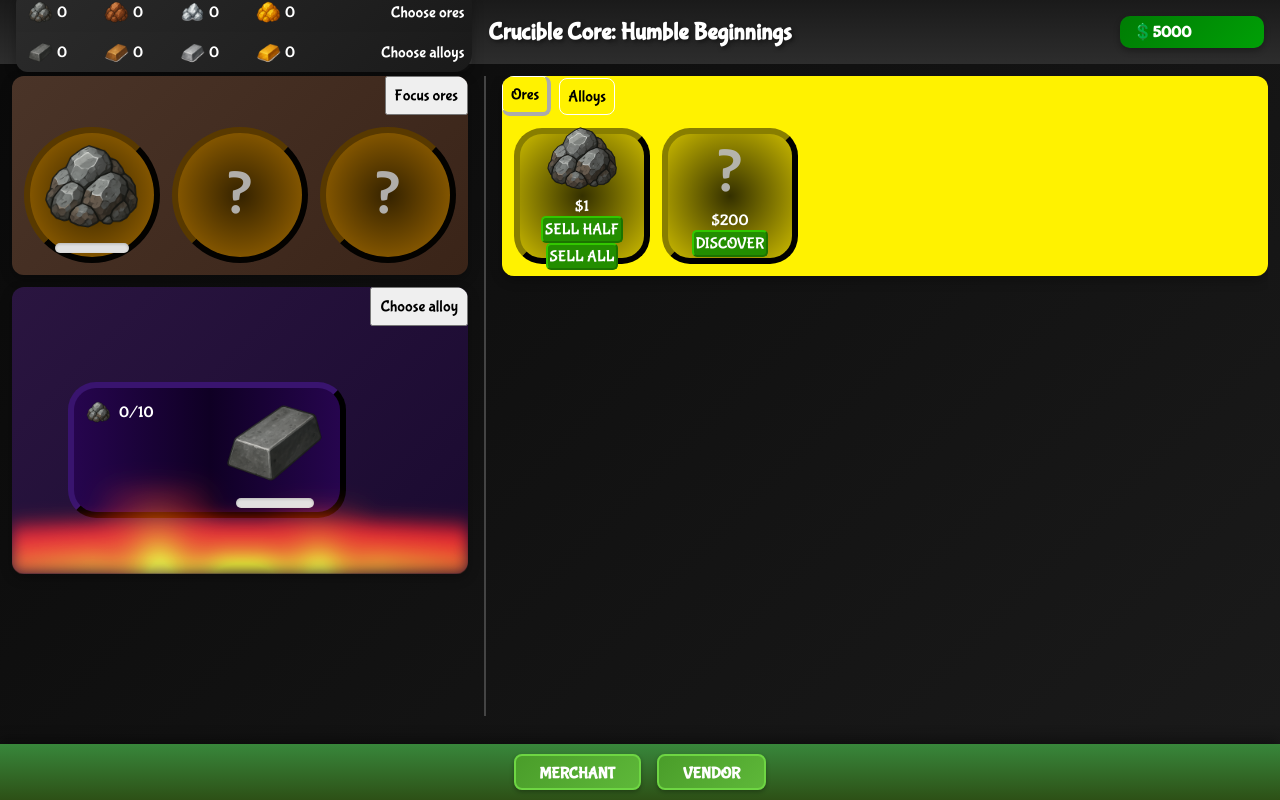
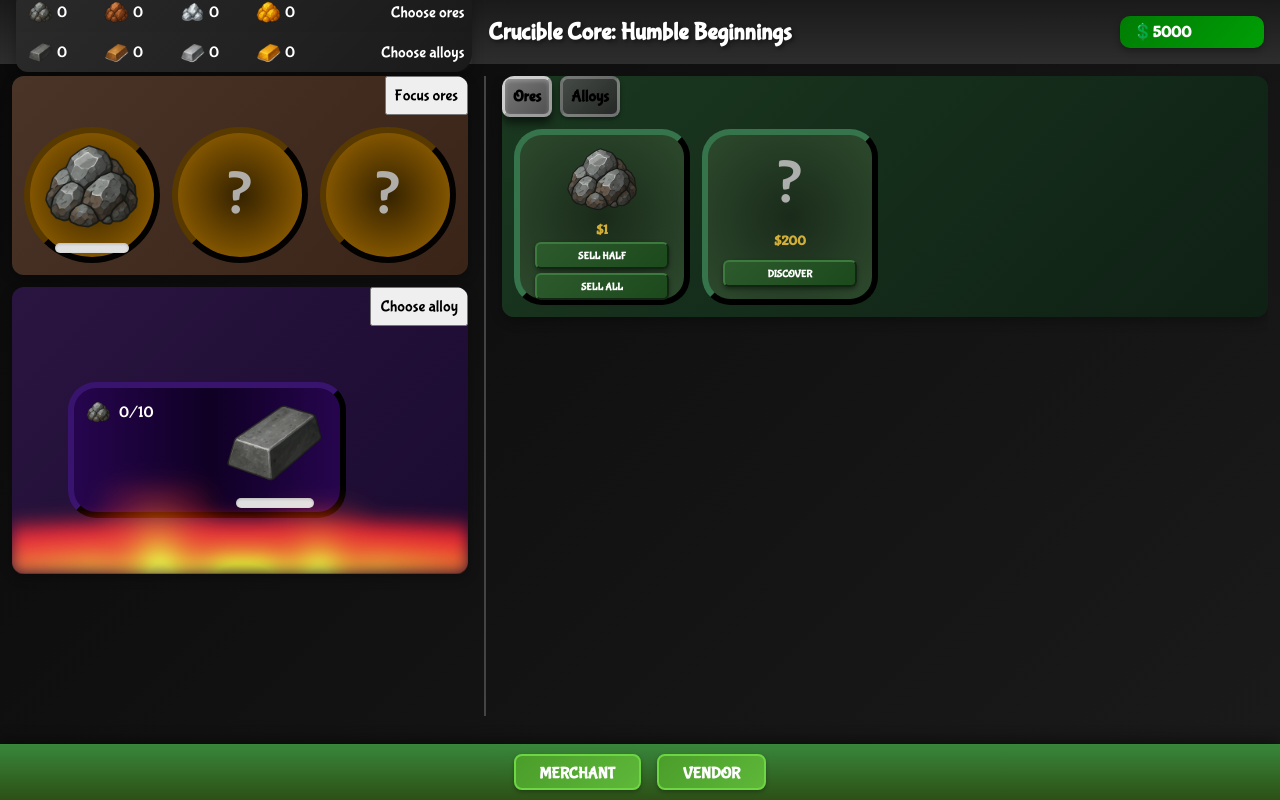
Before and after one commit to emanuelmisic/crucible-core, a React (Vite) app: page / in a window 1280 px wide. Both pictures are taken after a click on the button "MERCHANT". Built offline with nearby package versions, Linux system fonts and the light colour scheme.

Commit message:
merchant and vendor panel improvements

```diff
--- a/src/styles/TabBtn.scss
+++ b/src/styles/TabBtn.scss
@@ -1,11 +1,26 @@
 .tab-btn {
-  background: none;
-  border: 1px solid #ffffff;
+  background: linear-gradient(135deg, rgba(80, 80, 80, 0.8), rgba(40, 40, 40, 0.9));
+  border: 3px solid rgba(255, 255, 255, 0.3);
   border-radius: 8px;
-  padding: 0.5rem;
+  padding: 0.5rem 1rem;
+  font-weight: bold;
+  cursor: pointer;
+  transition: all 0.2s ease;
+  box-shadow: 0 2px 4px rgba(0, 0, 0, 0.4);
+
+  &:hover {
+    background: linear-gradient(135deg, rgba(100, 100, 100, 0.9), rgba(60, 60, 60, 1));
+    border-color: rgba(255, 255, 255, 0.5);
+    box-shadow: 0 4px 6px rgba(0, 0, 0, 0.5);
+  }
 
   &--selected {
-    border-bottom: 4px outset #ffffff;
-    border-right: 4px outset #ffffff;
+    background: linear-gradient(135deg, rgba(120, 120, 120, 1), rgba(80, 80, 80, 1));
+    border: 3px solid rgba(255, 255, 255, 0.7);
+    border-bottom-style: outset;
+    border-bottom-color: rgba(255, 255, 255, 0.8);
+    border-right-style: outset;
+    border-right-color: rgba(255, 255, 255, 0.8);
+    box-shadow: 0 6px 10px rgba(0, 0, 0, 0.6), inset 0 2px 4px rgba(255, 255, 255, 0.25);
   }
 }
--- a/src/styles/panels/MerchantPanel.scss
+++ b/src/styles/panels/MerchantPanel.scss
@@ -1,7 +1,7 @@
 .merchant-panel {
   width: 100%;
   max-width: 50rem;
-  background-color: #fff200;
+  background: linear-gradient(135deg, #1a3820, #0f2015);
   border-radius: 12px;
   box-shadow: 0 4px 12px rgba(0, 0, 0, 0.3);
   overflow: hidden;
@@ -14,39 +14,59 @@
     .item {
       display: flex;
       flex-direction: column;
-      justify-content: center;
+      justify-content: space-around;
       align-items: center;
+      gap: 0.25rem;
+      padding: 0.5rem;
       background: radial-gradient(
         circle farthest-corner at center center,
-        #343000 0%,
-        #cbba00 100%
+        #1a2a1a 0%,
+        #2d4a2d 100%
       );
       background: -webkit-radial-gradient(
         circle farthest-corner at center center,
-        #343000 0%,
-        #cbba00 100%
+        #1a2a1a 0%,
+        #2d4a2d 100%
       );
       background: -moz-radial-gradient(
         circle farthest-corner at center center,
-        #343000 0%,
-        #cbba00 100%
+        #1a2a1a 0%,
+        #2d4a2d 100%
       );
-      width: 8.5rem;
-      height: 8.5rem;
-      border: 6px outset #343000;
+      width: 11rem;
+      height: 11rem;
+      border: 6px outset #0f2015;
       border-radius: 1.75rem;
 
       .item__price {
-        color: #ffffff;
+        color: #d4af37;
+        font-weight: bold;
+        font-size: 0.85rem;
       }
 
       button {
-        background-color: #238e00;
+        background: linear-gradient(135deg, #2d5a2d, #1d4a1d);
         color: #ffffff;
         cursor: pointer;
-        border: 2px outset #32c700;
-        border-radius: 5px;
-        padding: 2px;
+        border: 2px outset #3d7a3d;
+        border-radius: 6px;
+        padding: 0.35rem 0.5rem;
+        font-size: 0.65rem;
+        font-weight: bold;
+        width: 90%;
+        transition: all 0.15s ease;
+        box-shadow: 0 2px 4px rgba(0, 0, 0, 0.4);
+
+        &:hover {
+          background: linear-gradient(135deg, #3d7a3d, #2d6a2d);
+          transform: translateY(-1px);
+          box-shadow: 0 3px 6px rgba(0, 0, 0, 0.5);
+        }
+
+        &:active {
+          transform: translateY(0);
+          box-shadow: 0 1px 2px rgba(0, 0, 0, 0.4);
+        }
       }
     }
   }
--- a/src/styles/panels/VendorPanel.scss
+++ b/src/styles/panels/VendorPanel.scss
@@ -1,7 +1,7 @@
 .vendor-panel {
   width: 100%;
   max-width: 50rem;
-  background-color: #146aeb;
+  background: linear-gradient(135deg, #3a1a0a, #2a1005);
   border-radius: 12px;
   box-shadow: 0 4px 12px rgba(0, 0, 0, 0.3);
   overflow: hidden;
@@ -9,6 +9,8 @@
   .power {
     margin-left: auto;
     margin-right: 1rem;
+    color: #d4af37;
+    font-weight: bold;
   }
 
   .vendor-panel__item-container {
@@ -20,36 +22,79 @@
     .item {
       display: flex;
       flex-direction: column;
-      justify-content: center;
+      justify-content: space-around;
       align-items: center;
+      gap: 0.25rem;
+      padding: 0.5rem;
       color: #ffffff;
       background: radial-gradient(
         circle farthest-corner at center center,
-        #002153 0%,
-        #0051cb 100%
+        #2a1a0a 0%,
+        #4a2f1a 100%
       );
       background: -webkit-radial-gradient(
         circle farthest-corner at center center,
-        #002153 0%,
-        #0051cb 100%
+        #2a1a0a 0%,
+        #4a2f1a 100%
       );
       background: -moz-radial-gradient(
         circle farthest-corner at center center,
-        #002153 0%,
-        #0051cb 100%
+        #2a1a0a 0%,
+        #4a2f1a 100%
       );
-      width: 8.5rem;
-      height: 8.5rem;
-      border: 6px outset #002153;
+      width: 11rem;
+      height: 11rem;
+      border: 6px outset #1a0f05;
       border-radius: 1.75rem;
 
+      span {
+        font-size: 0.75rem;
+        text-align: center;
+      }
+
+      .item__price {
+        color: #d4af37;
+        font-weight: bold;
+        font-size: 0.85rem;
+      }
+
       button {
-        background-color: #c58d00;
+        background: linear-gradient(135deg, #6a4a2a, #5a3a1a);
         color: #ffffff;
         cursor: pointer;
-        border: 2px outset #ffb700;
-        border-radius: 5px;
-        padding: 2px;
+        border: 2px outset #8a6a3a;
+        border-radius: 6px;
+        padding: 0.35rem 0.5rem;
+        font-size: 0.65rem;
+        font-weight: bold;
+        width: 90%;
+        transition: all 0.15s ease;
+        box-shadow: 0 2px 4px rgba(0, 0, 0, 0.4);
+
+        &:hover {
+          background: linear-gradient(135deg, #8a6a3a, #7a5a2a);
+          transform: translateY(-1px);
+          box-shadow: 0 3px 6px rgba(0, 0, 0, 0.5);
+        }
+
+        &:active {
+          transform: translateY(0);
+          box-shadow: 0 1px 2px rgba(0, 0, 0, 0.4);
+        }
+      }
+
+      &__bought {
+        button {
+          background: linear-gradient(135deg, #4a4a4a, #3a3a3a);
+          border-color: #6a6a6a;
+          cursor: default;
+
+          &:hover {
+            background: linear-gradient(135deg, #4a4a4a, #3a3a3a);
+            transform: none;
+            box-shadow: 0 2px 4px rgba(0, 0, 0, 0.4);
+          }
+        }
       }
     }
   }
```
